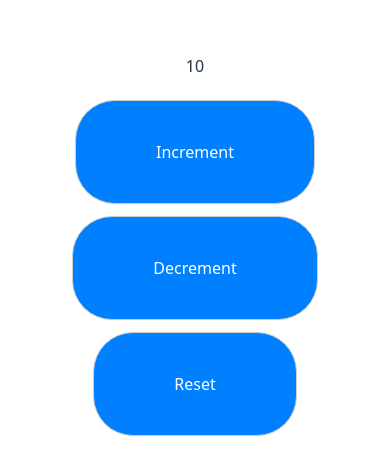
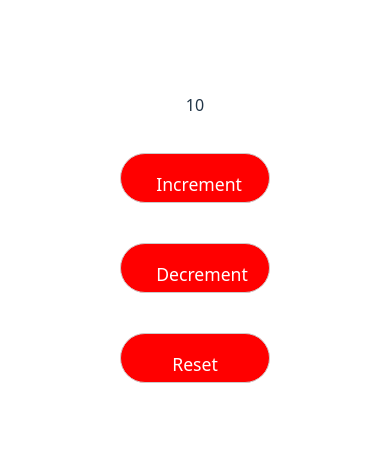
Before and after one commit to thenix05/Uek294, a React (Vite) app in the folder my-react-app/: page / in a window 390 px wide. Shown: the part 182-656 px from the top of the page. Built offline with nearby package versions, Linux system fonts and the light colour scheme.

Commit message:
Responsiv with media query

```diff
--- a/my-react-app/src/components/Button.module.css
+++ b/my-react-app/src/components/Button.module.css
@@ -1,10 +1,21 @@
 .button {
-    padding: 40px 80px;
-    font-size: 16px;
+    padding: 1em 2em;
+    font-size: 1.1em;
+    height: 100px;
+    width: 300px;
     border-radius: 40px;
     border: 1px solid #ccc;
     background: #0080ff;
     cursor: pointer;
-    margin: 6px;
+    margin: 20px;
     color: white;
 }
+
+@media(max-width: 900px) {
+    .button{
+        background: red;
+        height: 50px;
+        width: 150px;
+    }
+
+}
```
